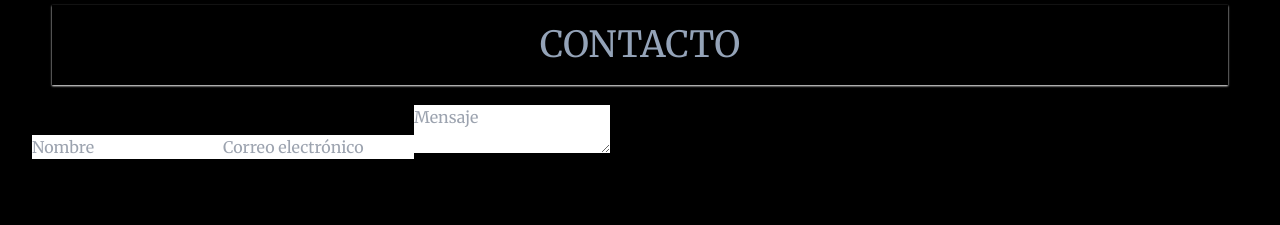
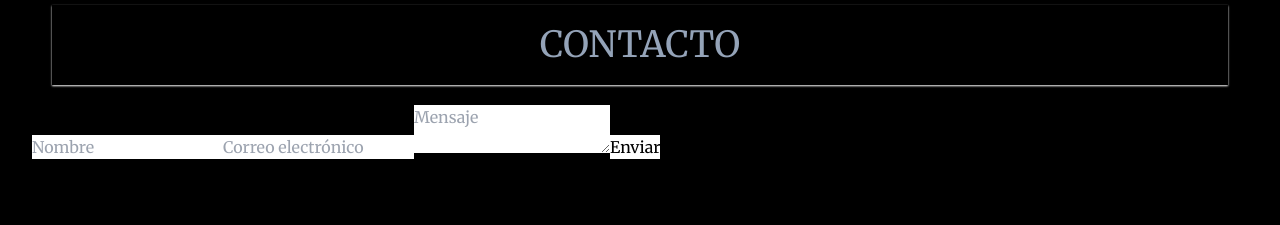
Before and after one commit to Bismarxd/PortafolioBismar, a React (Vite) app: page / in a window 1280 px wide. Shown: the part 2520-2745 px from the top of the page. Built offline with nearby package versions, Linux system fonts and the light colour scheme.

Commit message:
deployment

```diff
--- a/src/components/Contactos.jsx
+++ b/src/components/Contactos.jsx
@@ -9,7 +9,7 @@ const Contactos = () => {
   <input type="text" name="nombre" placeholder="Nombre" />
   <input type="email" name="correo" placeholder="Correo electrónico" />
   <textarea name="mensaje" placeholder="Mensaje"></textarea>
-  <button type="submit">Enviar</button>
+  <button type="submit" className="bg-white">Enviar</button>
 </form>
     </div>
   )
```
